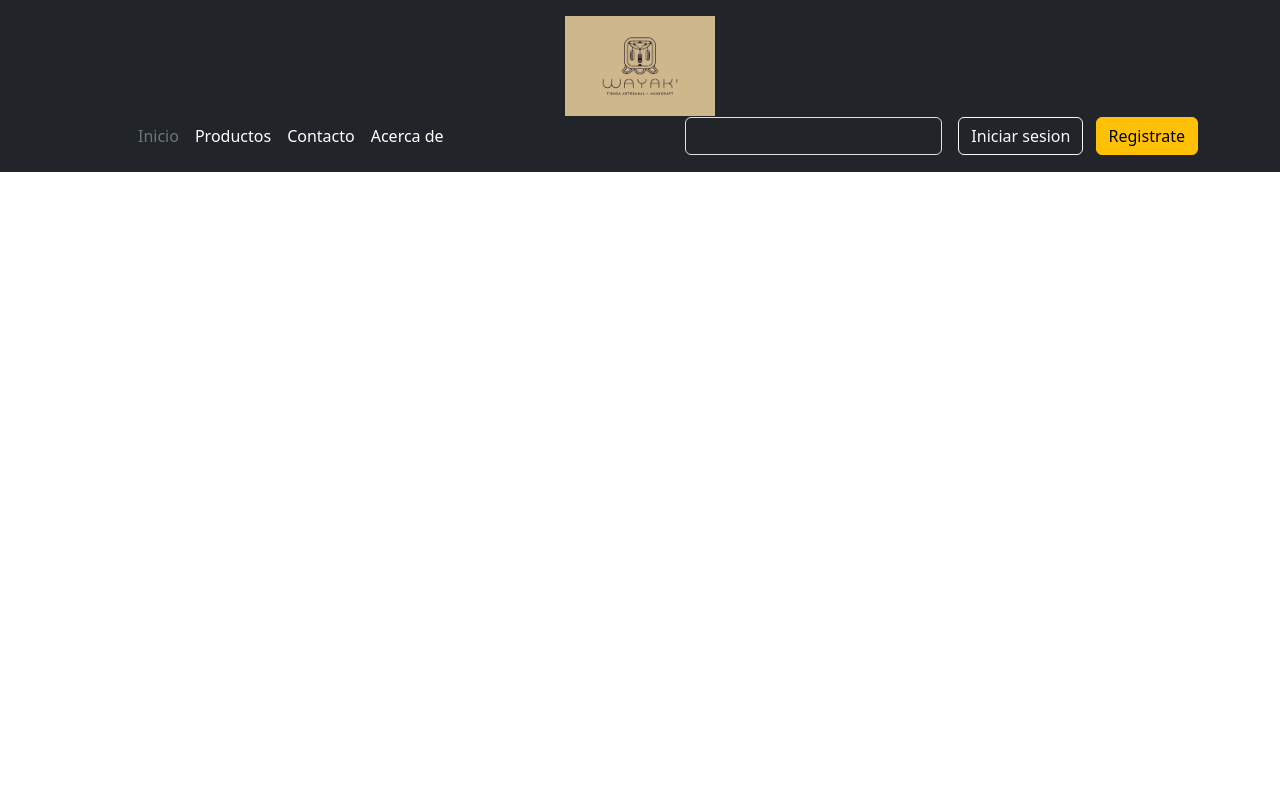
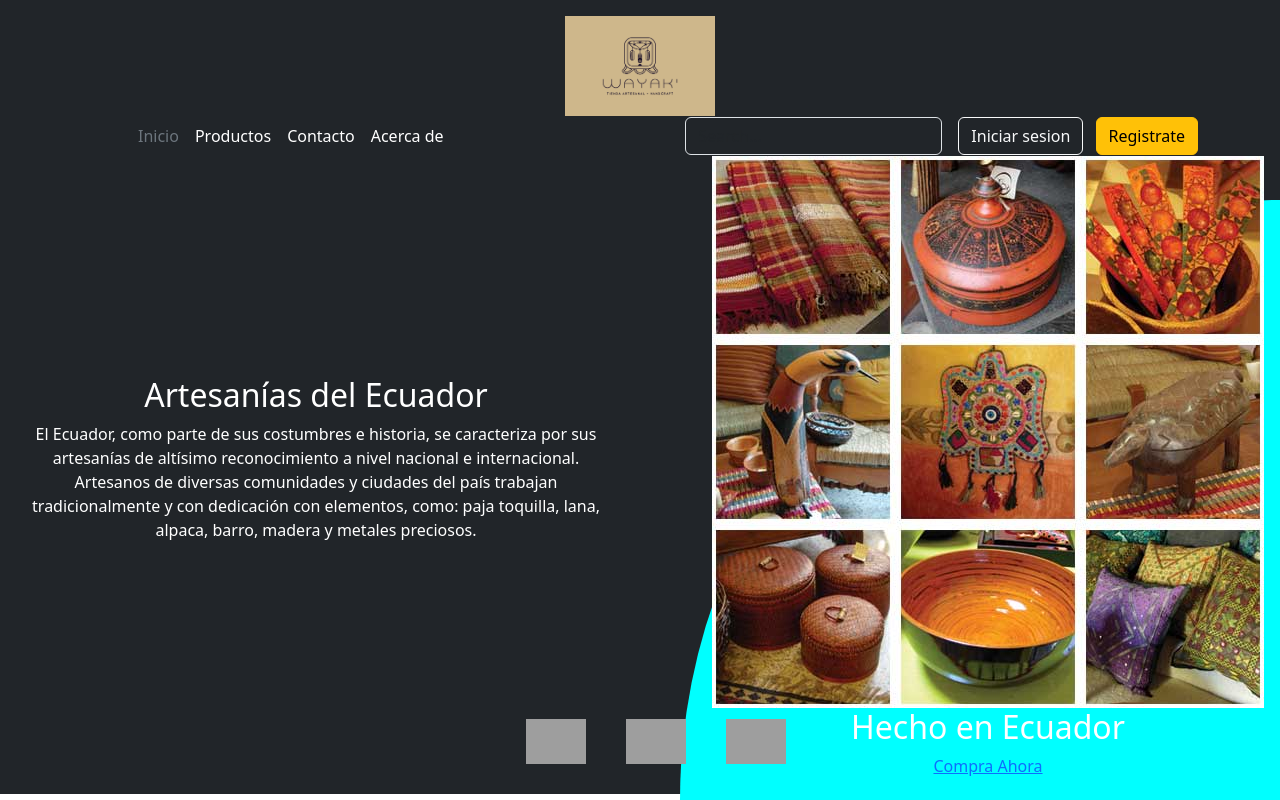
Before and after one commit to Josephu15/actividadtes, a plain HTML site: page index.html in a window 1280 px wide. Drawn offline with nearby package versions, Linux system fonts and the light colour scheme; grey boxes are pictures that could not be loaded.

Commit message:
modified index

```diff
--- a/css/style.css
+++ b/css/style.css
@@ -8,3 +8,62 @@ body {
     margin: 0;
     padding: 0;
 }
+
+.content{
+    position: relative;
+    width: 100%;
+    display: flex;
+    justify-content: space-between;
+    align-items: center;
+}
+
+.content .textBox{
+    position: relative;
+    max-width: 600px;
+}
+
+.content .img.box{
+    width: 600px;
+    display: flex;
+    justify-content: flex-end;
+    padding-right: 50px;
+    margin-top: 50px;
+}
+
+.content .imgbox img{
+    max-width: 340px;
+}
+
+.thumb{
+    position: absolute;
+    left: 50%;
+    bottom: 20px;
+    transform: translate(-50%);
+    display: flex;
+}
+
+.thumb li{
+    list-style: none;
+    display: inline-block;
+    margin: 0 20px;
+    cursor: pointer;
+    transition: 0.5s;
+}
+
+.thumb li:hover{
+    transform: translateY(-15px);
+}
+
+.thumb li img{
+    max-width: 60px;
+}
+
+.circle{
+    position: absolute;
+    top: 0;
+    left: 0;
+    width: 100%;
+    height: 100%;
+    background: #00ffff;
+    clip-path: circle(600px at right 800px);
+}
--- a/index.html
+++ b/index.html
@@ -36,7 +36,37 @@
             </div>
           </div>
         </div>
+<div class="circle"></div>
+        <div class="content">
+          <div class="textBox">
+            <h2>Artesanías del Ecuador</h2>
+            <p>El Ecuador, como parte de sus costumbres e historia,
+              se caracteriza por sus artesanías de altísimo reconocimiento a nivel nacional e internacional.
+               Artesanos de diversas comunidades y ciudades del país trabajan tradicionalmente y con dedicación con elementos,
+               como: paja toquilla, lana, alpaca, barro, madera y metales preciosos.</p>
+          </div>
+          <div class="imgBox">
+            <img src="img/6795.jpg" class="principal">
+            <h2 class="slider__title">Hecho en Ecuador</h2>
+            <a href="" class="btn-shop">Compra Ahora</a>
+          </div>
+              </div>
+
+              <ul class="thumb">
+                <li><img src="img/alfombra-lana-tejida-vibrante-patron-multicolor-generado-ia.jpg"></li>
+                <li><img src="img/mujer-cosiendo.jpg"></li>
+                <li><img src="img/recuerdo-mano-vista-lateral.jpg"></li>
+              </ul>
       </header>
+
+
+
+<script type="text/javascript">
+  function imgSlider(anything){
+    document.querySelector('.principal').src =anything;
+  }
+
+</script>
 
     <script src="https://cdn.jsdelivr.net/npm/bootstrap@5.3.0/dist/js/bootstrap.bundle.min.js" integrity="sha384-geWF76RCwLtnZ8qwWowPQNguL3RmwHVBC9FhGdlKrxdiJJigb/j/68SIy3Te4Bkz" crossorigin="anonymous"></script>
 </body>
```
Also changed, not shown: img/1-1.jpg (added), img/6795.jpg (added), img/Arte1B2.jpg (added), 4 other files.
